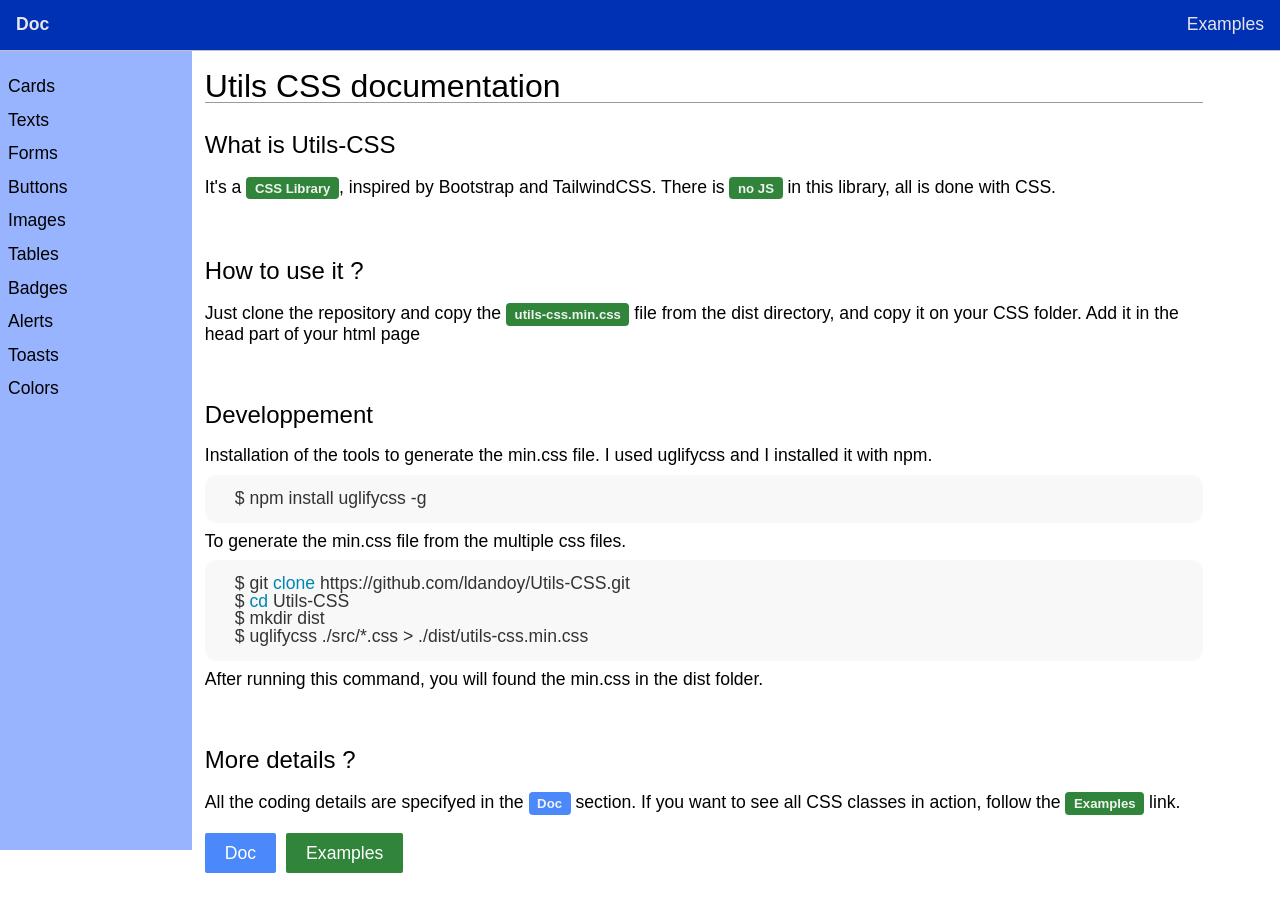
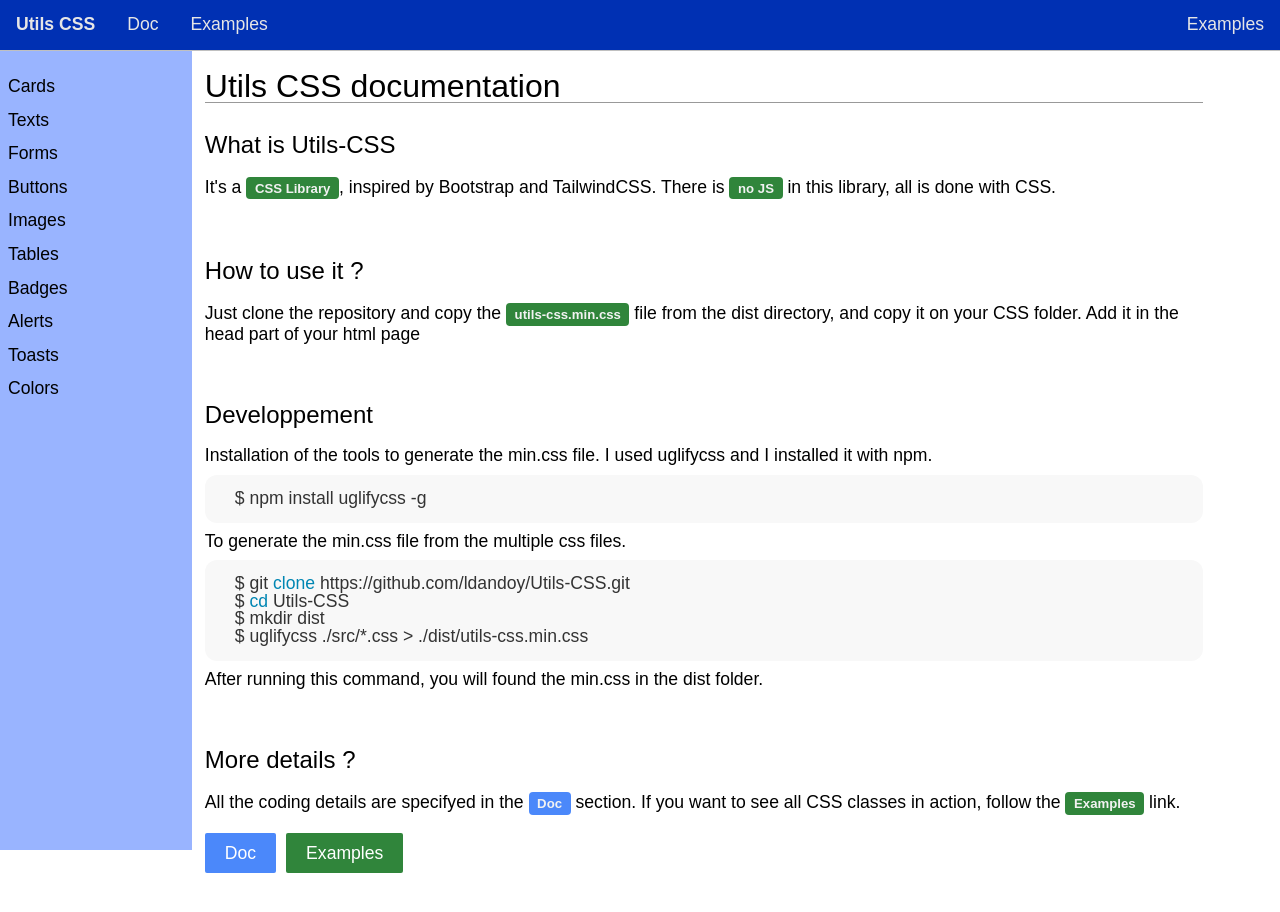
Before and after one commit to ldandoy/Utils-CSS-JS, a React (Create React App) app in the folder doc/: page / in a window 1280 px wide. Shown: the top 912 px of the page. Built offline with nearby package versions, Linux system fonts and the light colour scheme.

Commit message:
change nav bar links

```diff
--- a/doc/src/App.js
+++ b/doc/src/App.js
@@ -29,10 +29,16 @@ function App() {
             {/* Top Nav */}
             <nav className="navbar navbar-v navbar-bordered-b bg-blue-800 txt-white-200 sticky-top">
                 <div className="navbar-title">
-                  <Link className="navbar-link" to="/">Doc</Link>
+                  <Link className="navbar-link" to="/">Utils CSS</Link>
                 </div>
                 <div className="navbar-content-menu">
                     <ul className="navbar-menu-left">
+                      <li className="navbar-item">
+                        <Link className="navbar-link" to="/">Doc</Link>
+                      </li>
+                      <li className="navbar-item">
+                        <a className="navbar-link" target="_blank" href="https://overconsulting.tech">Examples</a>
+                      </li>
                     </ul>
                     <ul className="navbar-menu-right">
                         <li className="navbar-item">
--- a/doc/src/pages/GetStartedPage.js
+++ b/doc/src/pages/GetStartedPage.js
@@ -59,9 +59,9 @@ $ uglifycss ./src/*.css > ./dist/utils-css.min.css`} language='bash' />
                     <Link tp="/" className="mr-10 btn btn-notice">
                         Doc
                     </Link>
-                    <Link to="/" className="mr-10 btn btn-success">
+                    <a href="https://overconsulting.tech/" target="_blank" className="mr-10 btn btn-success">
                         Examples
-                    </Link>
+                    </a>
                 </div>
             </section>
         </div>
```
